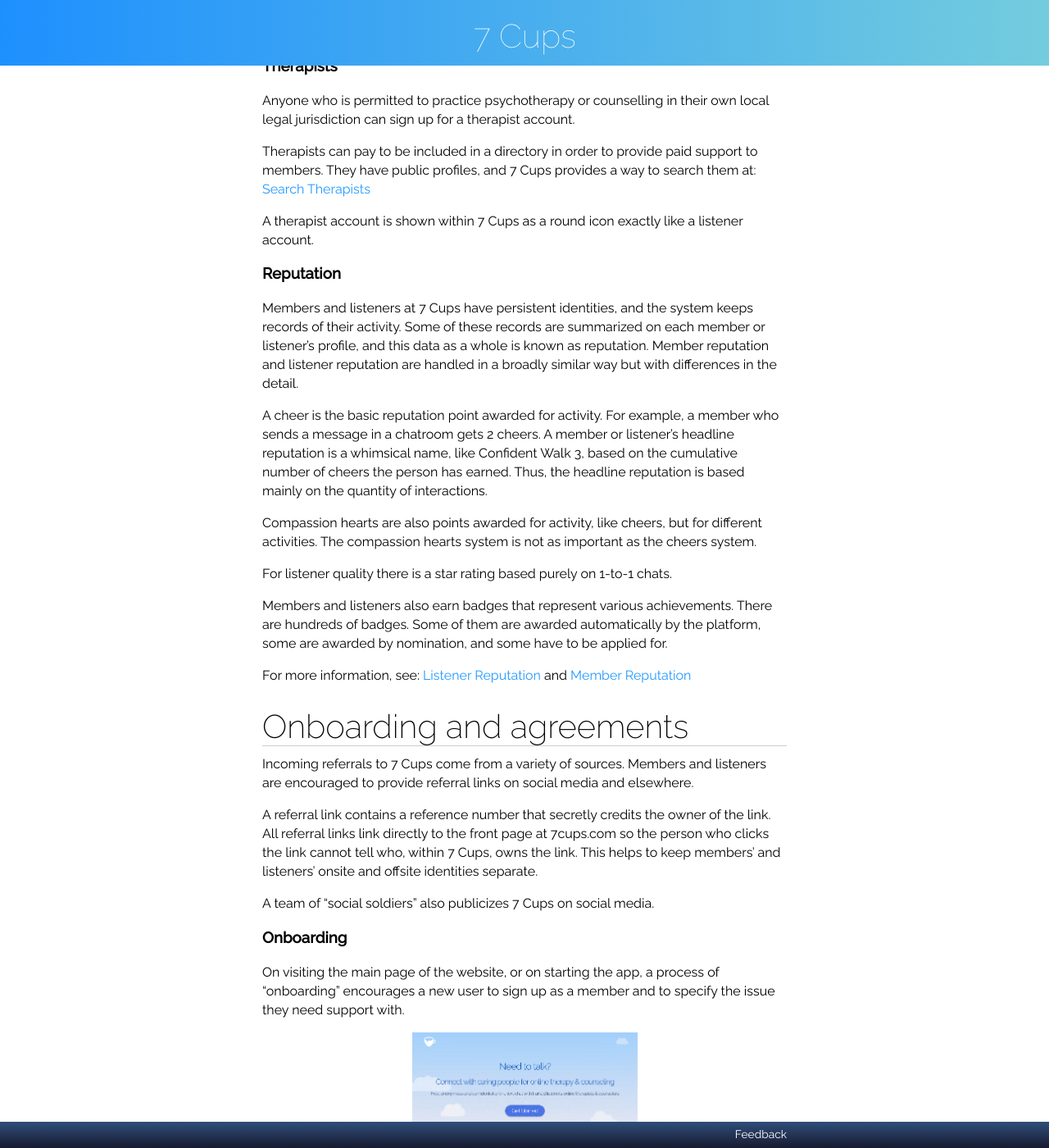
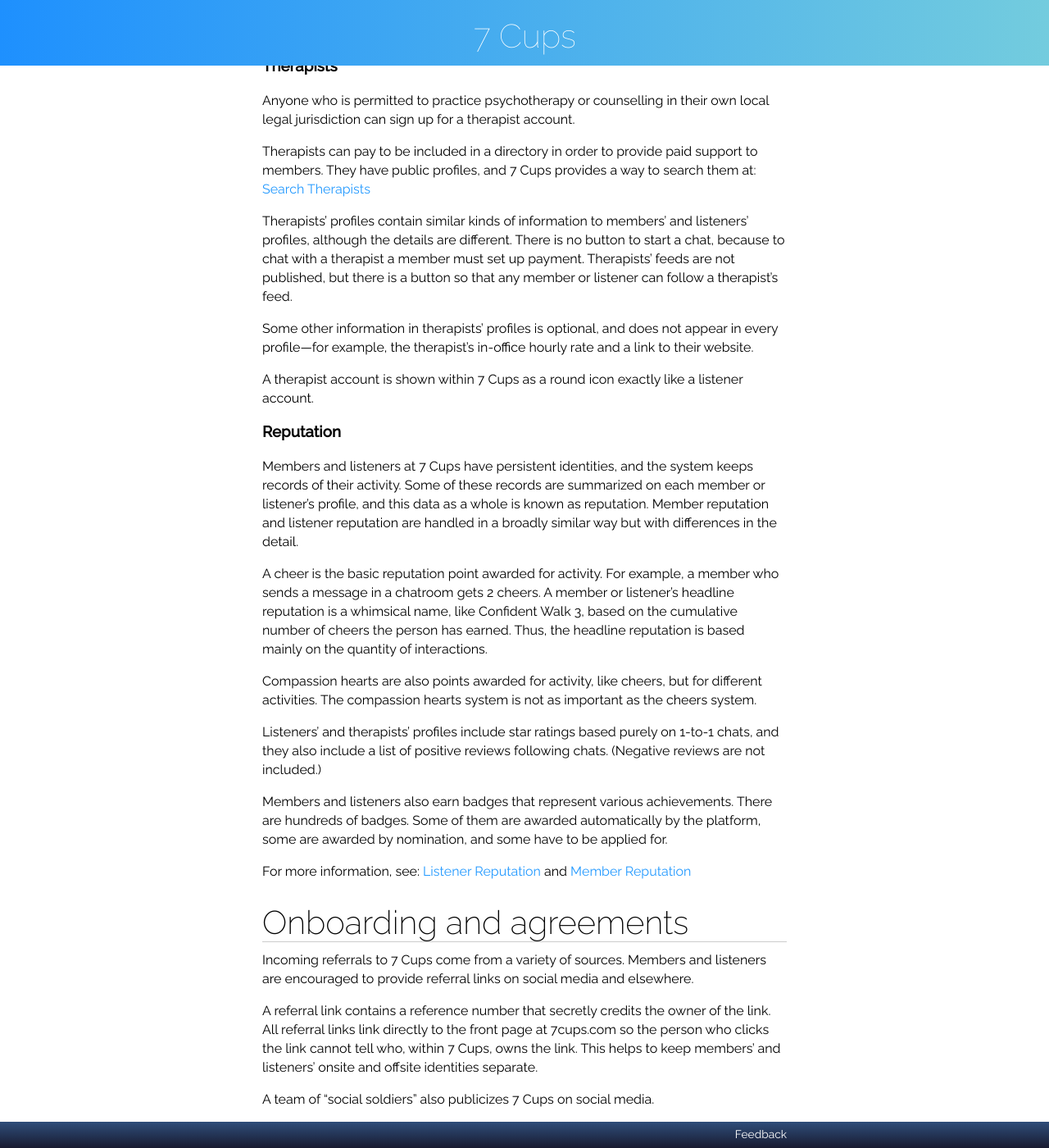
Before and after one commit to RarelyCharlie/rarelycharlie.github.io, a Jekyll site: the page built from _draft/7cups-no-pages.md, in a window 1280 px wide and 1400 px high, scrolled down 6125 px. Shown: the whole window at 82% size. Built offline with Jekyll 4.4.1, drawn with Linux system fonts in a browser that asks for light colours; some of the changed text lies outside the part shown.

Commit message:
respond to review

```diff
--- a/_includes/7cups.md
+++ b/_includes/7cups.md
@@ -63,7 +63,7 @@ The company was initially funded by venture capital through the Silicon Valley o
 
 The original support model was that certain people, designated as listeners, provided the support. Listeners could be volunteers, or they could be paid by the members they supported. The model has changed considerably since then.
 
-Payments to listeners were dropped, and for a while the service relied on donations. Donations still form part of the income stream and are known as the Compassion Campaign
+Payments to listeners were dropped, and for a while the service relied on donations. Donations still form part of the income stream and are known as the [Compassion Campaign](https://www.7cups.com/backus/compassionJar.php).
 
 Members and listeners who have paid subscriptions are identified in various places on the platform by this icon:
 
@@ -157,6 +157,10 @@ Anyone who is permitted to practice psychotherapy or counselling in their own lo
 
 Therapists can pay to be included in a directory in order to provide paid support to members. They have public profiles, and 7 Cups provides a way to search them at: [Search Therapists](https://www.7cups.com/therapists/search.php)
 
+Therapists' profiles contain similar kinds of information to members’ and listeners' profiles, although the details are different. There is no button to start a chat, because to chat with a therapist a member must set up payment. Therapists' feeds are not published, but there is a button so that any member or listener can follow a therapist's feed.
+
+Some other information in therapists' profiles is optional, and does not appear in every profile—for example, the therapist's in-office hourly rate and a link to their website.
+
 A therapist account is shown within 7 Cups as a round icon exactly like a listener account.
 
 ### Reputation
@@ -167,7 +171,7 @@ A cheer is the basic reputation point awarded for activity. For example, a membe
 
 Compassion hearts are also points awarded for activity, like cheers, but for different activities. The compassion hearts system is not as important as the cheers system.
 
-For listener quality there is a star rating based purely on 1-to-1 chats.
+Listeners' and therapists' profiles include star ratings based purely on 1-to-1 chats, and they also include a list of positive reviews following chats. (Negative reviews are not included.)
 
 Members and listeners also earn badges that represent various achievements. There are hundreds of badges. Some of them are awarded automatically by the platform, some are awarded by nomination, and some have to be applied for.
 
@@ -300,6 +304,15 @@ Threads in the forums are used for a variety of purposes in addition to discussi
 Posts in the forums can be upvoted (but not downvoted). Doing this causes the poster to be notified of the upvote. Inappropriate posts can be flagged for a moderator's attention.
 
 Mentioning someone's name in the forums (with the @-sign at the start of the name) causes them to be notified automatically. This is known as tagging. (The forums do not support hashtags.) Some forum posts tag people secretly by including their names in white on the white background.
+
+The entire collection of forums can be seen at [Forum Home](https://www.7cups.com/forum/) where there are tabs labeled:
+
+- Popular (threads with the latest posts)
+- New (the most recently created threads)
+- Top (threads with the most upvotes)
+- Needs Reply (threads that have no reply)
+
+However, the Popular and Top threads are old check-in type threads that have accumulated huge numbers of responses. There has historically been a problem with forum spam, and it is unresolved at the time of writing.
 
 ### Chatrooms
 
```
